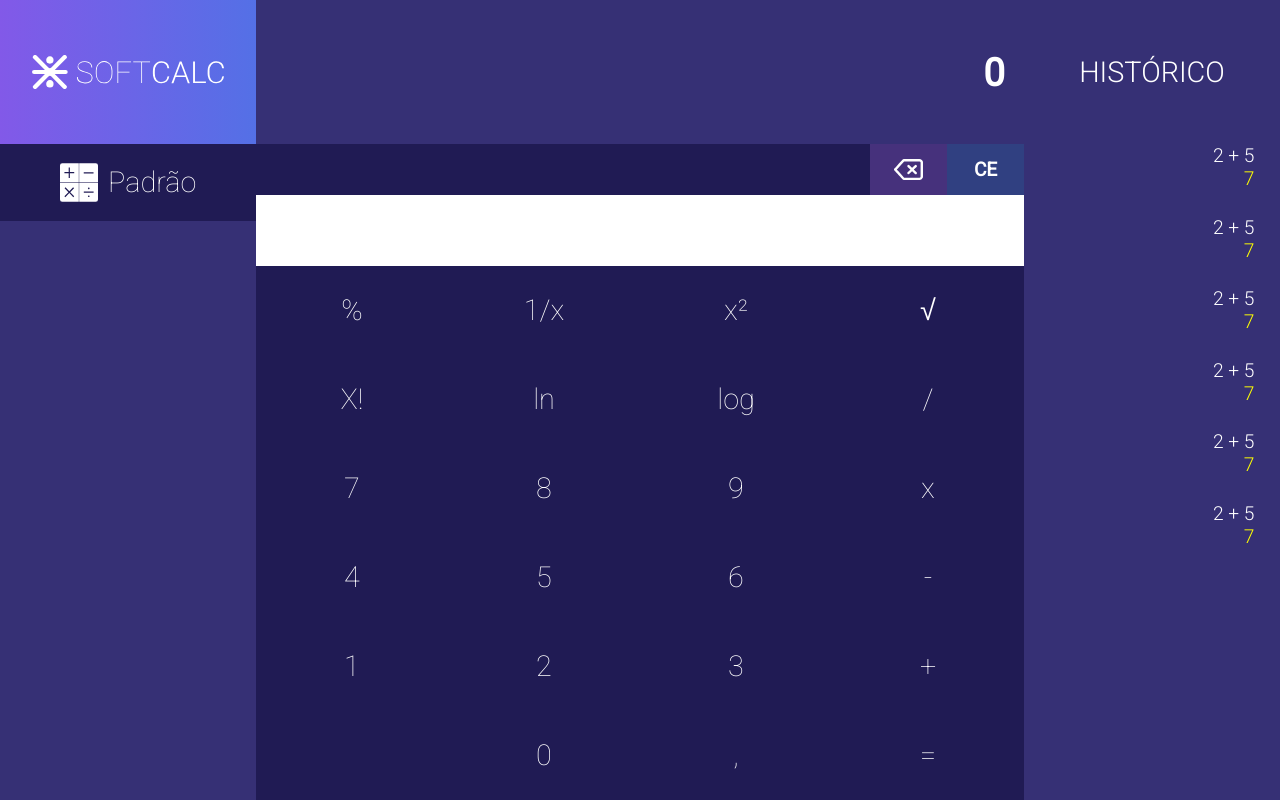
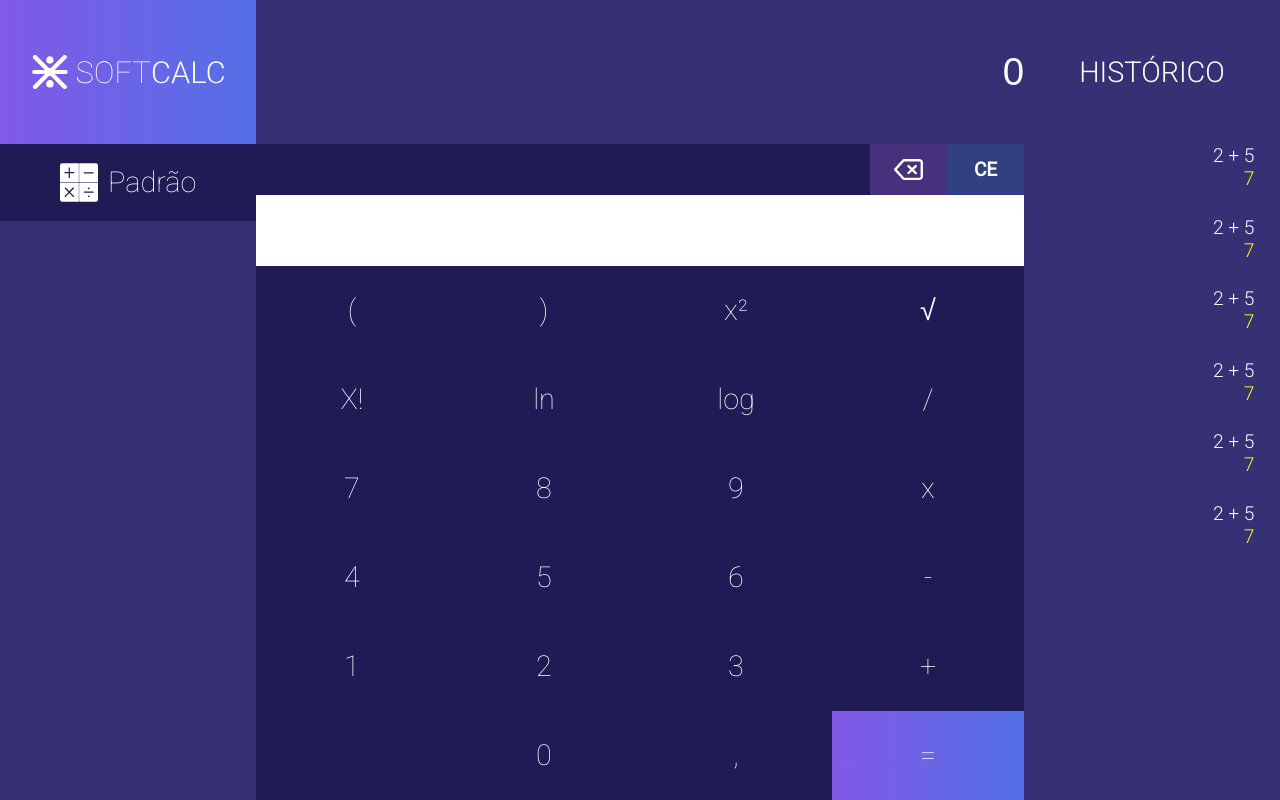
Before and after one commit to kingnaldoo/SoftCalc, a React (Create React App) app: page / in a window 1280 px wide. Built offline with nearby package versions, Linux system fonts and the light colour scheme.

Commit message:
Equal button and null button

```diff
--- a/src/components/KeyButton/index.tsx
+++ b/src/components/KeyButton/index.tsx
@@ -2,15 +2,24 @@ import React from 'react';
 
 import './styles.css';
 
-
 interface KeyButtonProps {
     keyButton: string;
-
 }
 
 const KeyButton: React.FC<KeyButtonProps> = (props) => {
+    let buttonName = "button";
+
+    switch(props.keyButton){
+        case "=":
+            buttonName = "buttonEqual";
+            break;
+        case "":
+            buttonName = "buttonNull";
+            break;
+    }
+
     return (
-        <button id="button">
+        <button id={buttonName} >
             <div id="content">
                 <h3>{props.keyButton}</h3>
             </div>
--- a/src/components/KeyButton/styles.css
+++ b/src/components/KeyButton/styles.css
@@ -43,14 +43,40 @@ h1, h2, h3, h4, h5 {
   background-color: #8259E8;
 }
 
-#button #content {
+#buttonEqual {
+  background-image: -webkit-gradient(linear, left top, right top, from(#8259E8), to(#5470E6));
+  background-image: linear-gradient(90deg, #8259E8, #5470E6);
+  display: -ms-grid;
+  display: grid;
+  place-items: center;
+  -webkit-transition-duration: 0.2s;
+          transition-duration: 0.2s;
+}
+
+#buttonEqual:hover {
+  cursor: pointer;
+}
+
+#buttonEqual:active {
+  background-image: none;
+  background-color: white;
+  -webkit-transition-duration: 0.2s;
+          transition-duration: 0.2s;
+}
+
+#buttonNull {
+  background-color: #201B54;
+  pointer-events: none;
+}
+
+#content {
   display: -webkit-box;
   display: -ms-flexbox;
   display: flex;
   height: 8rem;
 }
 
-#button #content h3 {
+#content h3 {
   height: -webkit-fit-content;
   height: -moz-fit-content;
   height: fit-content;
--- a/src/components/KeyButton/styles.scss
+++ b/src/components/KeyButton/styles.scss
@@ -14,6 +14,28 @@
     &:active {
         background-color: $colorPrimaryLight;
     }
+}
+
+#buttonEqual {
+    background-image: $gradientBackground;
+    @include centralizeContent();
+    transition-duration: $transitionDuration;
+
+    &:hover {
+        cursor: pointer;
+    }
+
+    &:active {
+        background-image: none;
+        background-color: white;
+        transition-duration: $transitionDuration;
+    }
+}
+
+#buttonNull {
+    background-color: $colorSecondaryBackground;
+    pointer-events: none;
+}
 
 #content {
     display: flex;
@@ -29,4 +51,3 @@
         pointer-events: none;
     }
 }
-}
--- a/src/pages/Standart/index.tsx
+++ b/src/pages/Standart/index.tsx
@@ -1,4 +1,4 @@
-import React, {ReactNode} from 'react';
+import React from 'react';
 
 import './styles.css';
 
@@ -10,13 +10,8 @@ import deleteIcon from '../../assets/delete.svg';
 import KeyButton from '../../components/KeyButton';
 import HistoricEquation from '../../components/HistoricEquation';
 
-interface StandartProps {
-    button?: ReactNode;
-}
-
-
-const Standart: React.FC<StandartProps> = () => {
-    const keys = ['%', '1/x', 'x²', '√', 'X!', 'ln', 'log', '/', '7', '8', '9', 'x', '4', '5', '6', '-', '1', '2', '3', '+', '', '0', ',', '='];
+function Standart(){
+    const keys = ['(', ')', 'x²', '√', 'X!', 'ln', 'log', '/', '7', '8', '9', 'x', '4', '5', '6', '-', '1', '2', '3', '+', '', '0', ',', '='];
 
     return(
         <div id="container">
@@ -31,9 +26,7 @@ const Standart: React.FC<StandartProps> = () => {
             </div>
 
             <div>
-                <div id="viser">
-                    <h1>0</h1>
-                </div>
+                <input type="text" id="viser" placeholder="0"/>
 
                 <div id="keys">
                     <div id="topKeys">
--- a/src/pages/Standart/styles.css
+++ b/src/pages/Standart/styles.css
@@ -45,23 +45,29 @@ h1, h2, h3, h4, h5 {
 }
 
 #container #viser {
+  background-color: #363075;
+  border: 0;
+  outline: none;
+  width: 100%;
   height: 18vh;
-  display: -webkit-box;
-  display: -ms-flexbox;
-  display: flex;
-  -webkit-box-orient: vertical;
-  -webkit-box-direction: normal;
-      -ms-flex-direction: column;
-          flex-direction: column;
-  -webkit-box-pack: center;
-      -ms-flex-pack: center;
-          justify-content: center;
+  font-size: 4rem;
+  text-align: right;
+  color: white;
 }
 
-#container #viser h1 {
-  font-size: 4rem;
-  text-align: right;
-  margin: 0 2rem;
+#container #viser::-webkit-input-placeholder {
+  color: white;
+}
+
+#container #viser:-ms-input-placeholder {
+  color: white;
+}
+
+#container #viser::-ms-input-placeholder {
+  color: white;
+}
+
+#container #viser::placeholder {
   color: white;
 }
 
--- a/src/pages/Standart/styles.scss
+++ b/src/pages/Standart/styles.scss
@@ -17,17 +17,19 @@
     }
 
     #viser {
+        background-color: $colorPrimaryBackground;
+        border: 0;
+        outline: none;
+        width: 100%;
         height: 18vh;
-        display: flex;
-        flex-direction: column;
-        justify-content: center;
+        font-size: 4rem;
+        text-align: right;
+        color: white;
 
-        h1 {
-            font-size: 4rem;
-            text-align: right;
-            margin: 0 2rem;
+        &::placeholder {
             color: white;
         }
+
     }
 
     #keys {
```
Also changed, not shown: 2 other files (tests, documents, lock files or other folders). Lines whose indentation alone changed are shown as unchanged.
